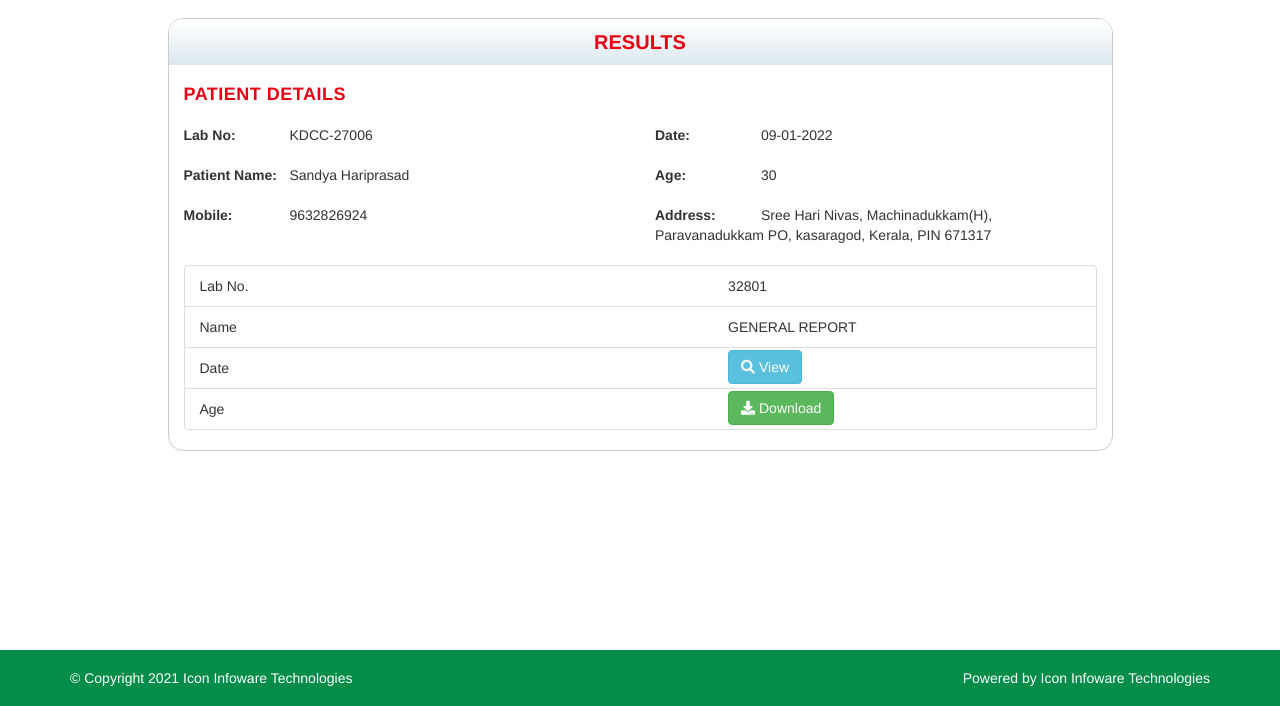
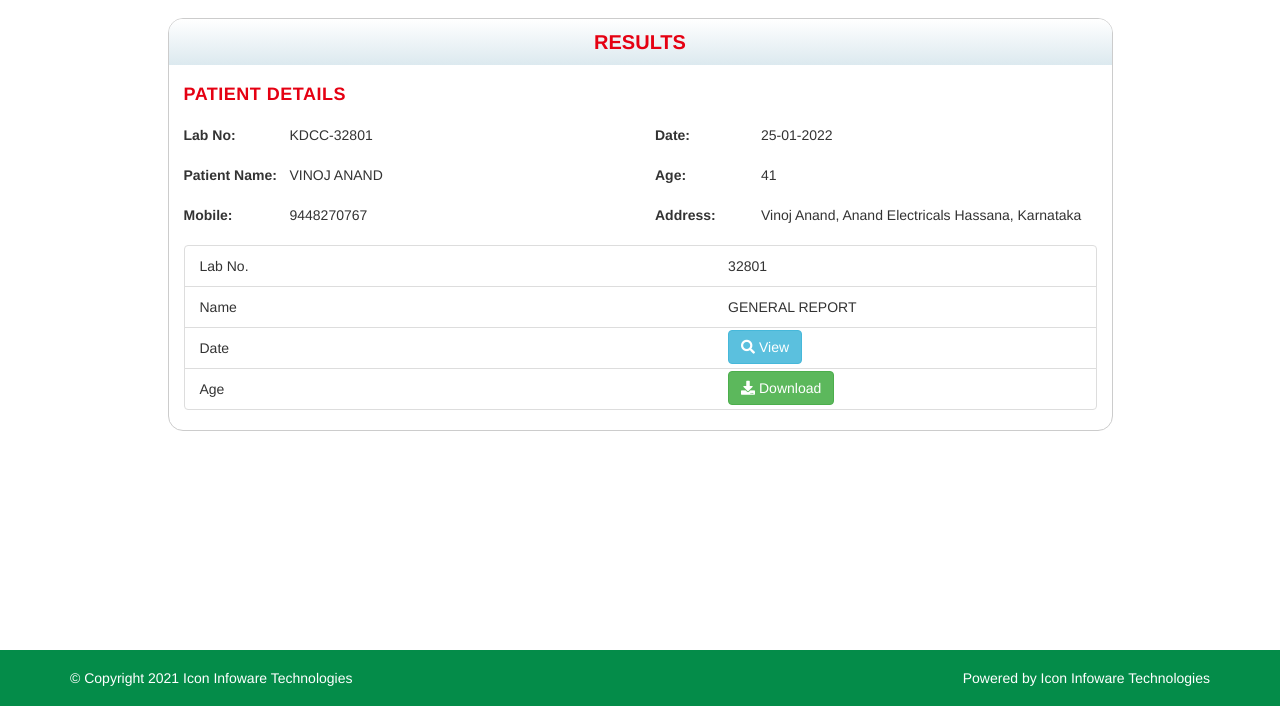
Before and after one commit to harimnambiar/sandya-report, a plain HTML site: page index.html in a window 1280 px wide. Shown: the part 94-800 px from the top of the page. Drawn offline with nearby package versions, Linux system fonts and the light colour scheme.

Commit message:
Update index.html

```diff
--- a/index.html
+++ b/index.html
@@ -46,11 +46,11 @@
                         <div class="row">
                             <div class="col-md-6">
                                 <font>Lab No:</font>
-                                KDCC-27006
+                                KDCC-32801
                             </div>
                             <div class="col-md-6">
                                 <font>Date:</font>
-                                09-01-2022
+                                25-01-2022
                             </div>
 
                         </div>
@@ -58,24 +58,24 @@
                         <div class="row">
                             <div class="col-md-6">
                                 <font>Patient Name:</font>
-                                Sandya Hariprasad
+                                VINOJ ANAND
                             </div>
                             <div class="col-md-6">
                                 <font>Age:</font>
-                                30
+                                41
                             </div>
                         </div>
 
                         <div class="row">
                             <div class="col-md-6">
                                 <font>Mobile:</font>
-                                9632826924
+                                9448270767
                             </div>
                             <div class="col-md-6">
                                 <font>Address:</font>
-                                Sree Hari Nivas, Machinadukkam(H),
-                                Paravanadukkam PO,
-                                kasaragod, Kerala, PIN 671317
+                                Vinoj Anand, Anand Electricals
+                                Hassana, Karnataka
+
                             </div>
                         </div>
 
```
